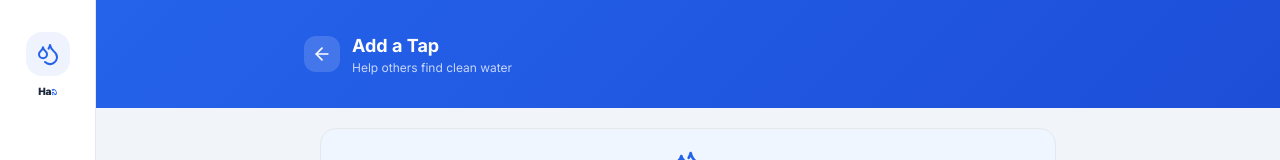
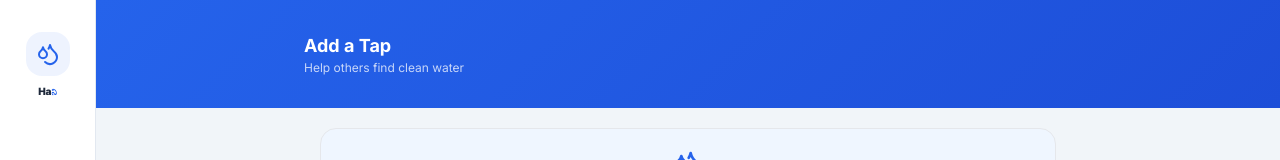
Before and after one commit to Adihegde01/neartap, a React (Vite) app: page /add in a window 1280 px wide. Shown: the top 160 px of the page. Built offline with nearby package versions, Linux system fonts and the light colour scheme; no server answers.

Commit message:
feat: remove back arrow from Add Tap header

```diff
--- a/src/pages/AddTapPage.jsx
+++ b/src/pages/AddTapPage.jsx
@@ -4,7 +4,7 @@ import { MapContainer, TileLayer, Marker, useMapEvents } from 'react-leaflet';
 import L from 'leaflet';
 import { useApp } from '../context/AppContext';
 import {
-  ArrowLeft, MapPin, Clock, Droplets, Camera,
+  MapPin, Clock, Droplets, Camera,
   CheckSquare, Loader2, ChevronDown
 } from 'lucide-react';
 
@@ -124,9 +124,6 @@ export default function AddTapPage() {
       {/* Header */}
       <div className="flex items-center gap-3 px-4 pt-10 pb-4 md:py-8 flex-shrink-0" style={{ background: 'linear-gradient(135deg, #2563EB, #1D4ED8)' }}>
         <div className="max-w-3xl mx-auto w-full flex items-center gap-3">
-          <button onClick={() => navigate(-1)} className="p-2 rounded-xl transition-all active:scale-95" style={{ background:'rgba(255,255,255,0.15)' }}>
-            <ArrowLeft className="w-5 h-5 text-white" />
-          </button>
           <div>
             <h1 className="font-bold text-white text-lg">Add a Tap</h1>
             <p className="text-xs" style={{ color:'rgba(255,255,255,0.75)' }}>Help others find clean water</p>
```
